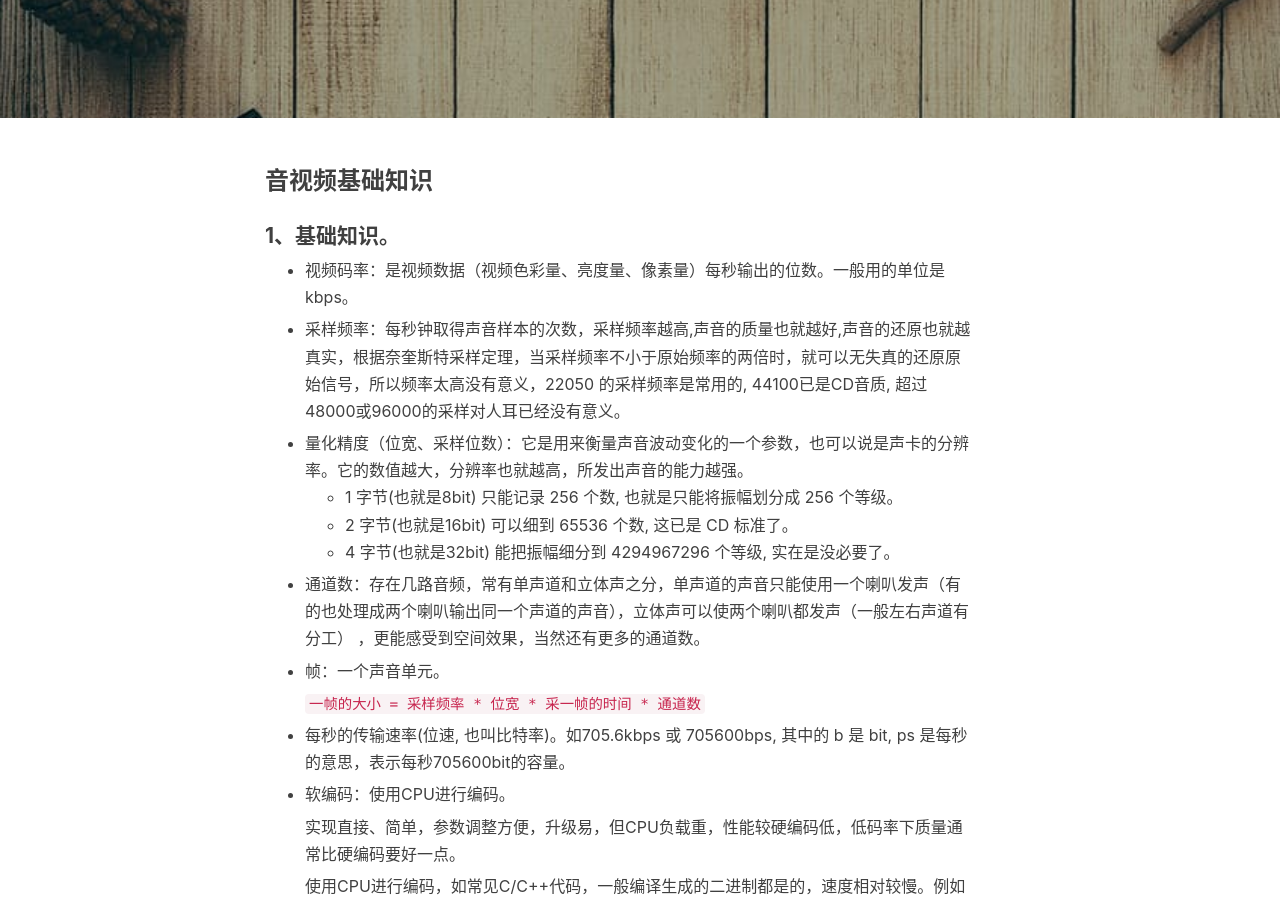
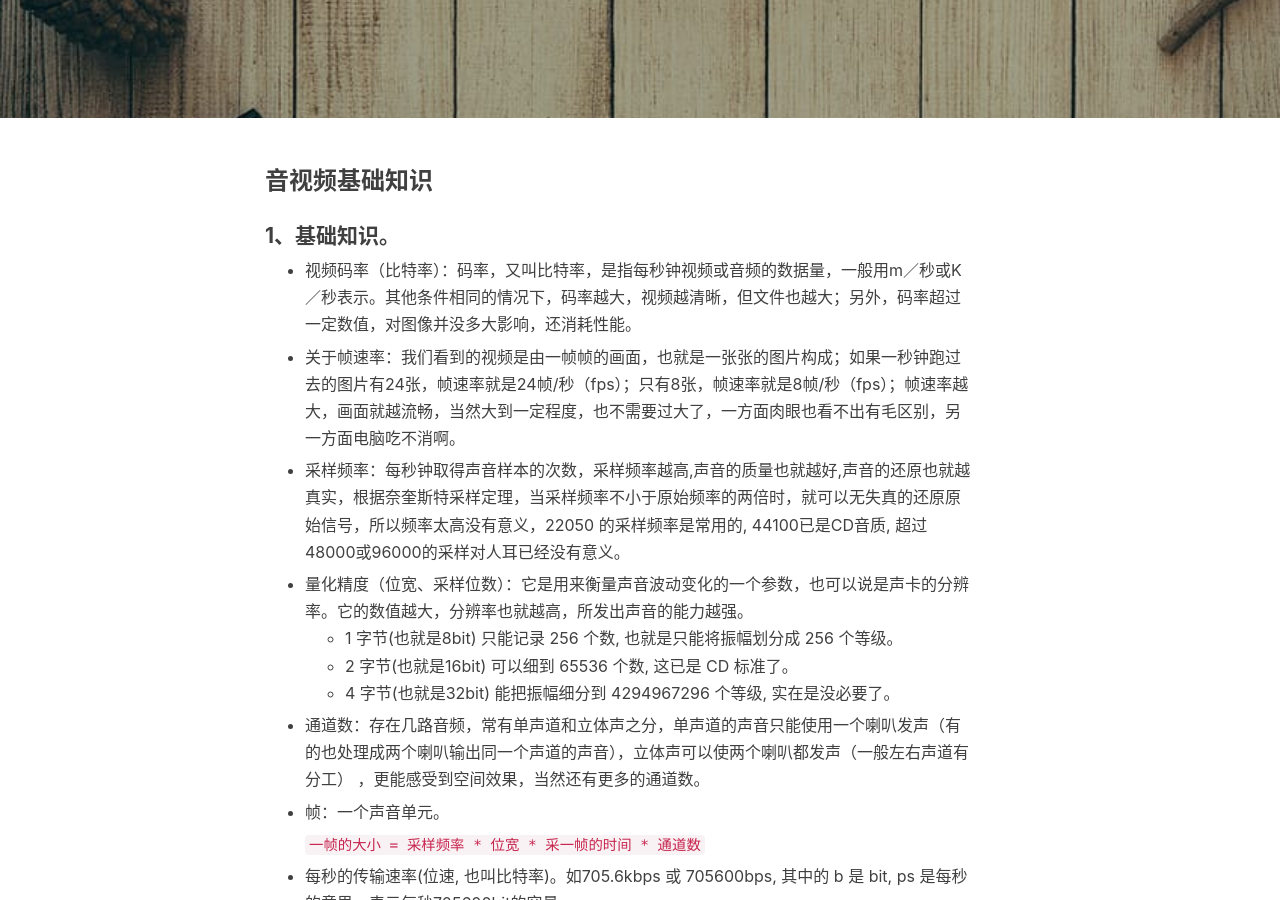
Before and after one commit to chen-eugene/chen-eugene.github.io, a Jekyll site: the page built from _posts/2018-10-12-Android音视频API.md, in a window 1280 px wide and 900 px high, scrolled down 305 px. Built offline with Jekyll 4.4.1, drawn with Linux system fonts in a browser that asks for light colours; nearby versions of some CDN libraries; our own code applies the rules of GitHub Pages for plain Markdown files; comment, search, counter and statistics services are not loaded.

Commit message:
Update 2018-10-12-Android音视频API.md

```diff
--- a/_posts/2018-10-12-Android音视频API.md
+++ b/_posts/2018-10-12-Android音视频API.md
@@ -1,7 +1,10 @@
 ### 音视频基础知识
 
 #### 1、基础知识。
- - 视频码率：是视频数据（视频色彩量、亮度量、像素量）每秒输出的位数。一般用的单位是kbps。
+
+ - 视频码率（比特率）：码率，又叫比特率，是指每秒钟视频或音频的数据量，一般用m／秒或K／秒表示。其他条件相同的情况下，码率越大，视频越清晰，但文件也越大；另外，码率超过一定数值，对图像并没多大影响，还消耗性能。
+
+ - 关于帧速率：我们看到的视频是由一帧帧的画面，也就是一张张的图片构成；如果一秒钟跑过去的图片有24张，帧速率就是24帧/秒（fps）；只有8张，帧速率就是8帧/秒（fps）；帧速率越大，画面就越流畅，当然大到一定程度，也不需要过大了，一方面肉眼也看不出有毛区别，另一方面电脑吃不消啊。
 
  - 采样频率：每秒钟取得声音样本的次数，采样频率越高,声音的质量也就越好,声音的还原也就越真实，根据奈奎斯特采样定理，当采样频率不小于原始频率的两倍时，就可以无失真的还原原始信号，所以频率太高没有意义，22050 的采样频率是常用的, 44100已是CD音质, 超过48000或96000的采样对人耳已经没有意义。
 
```
